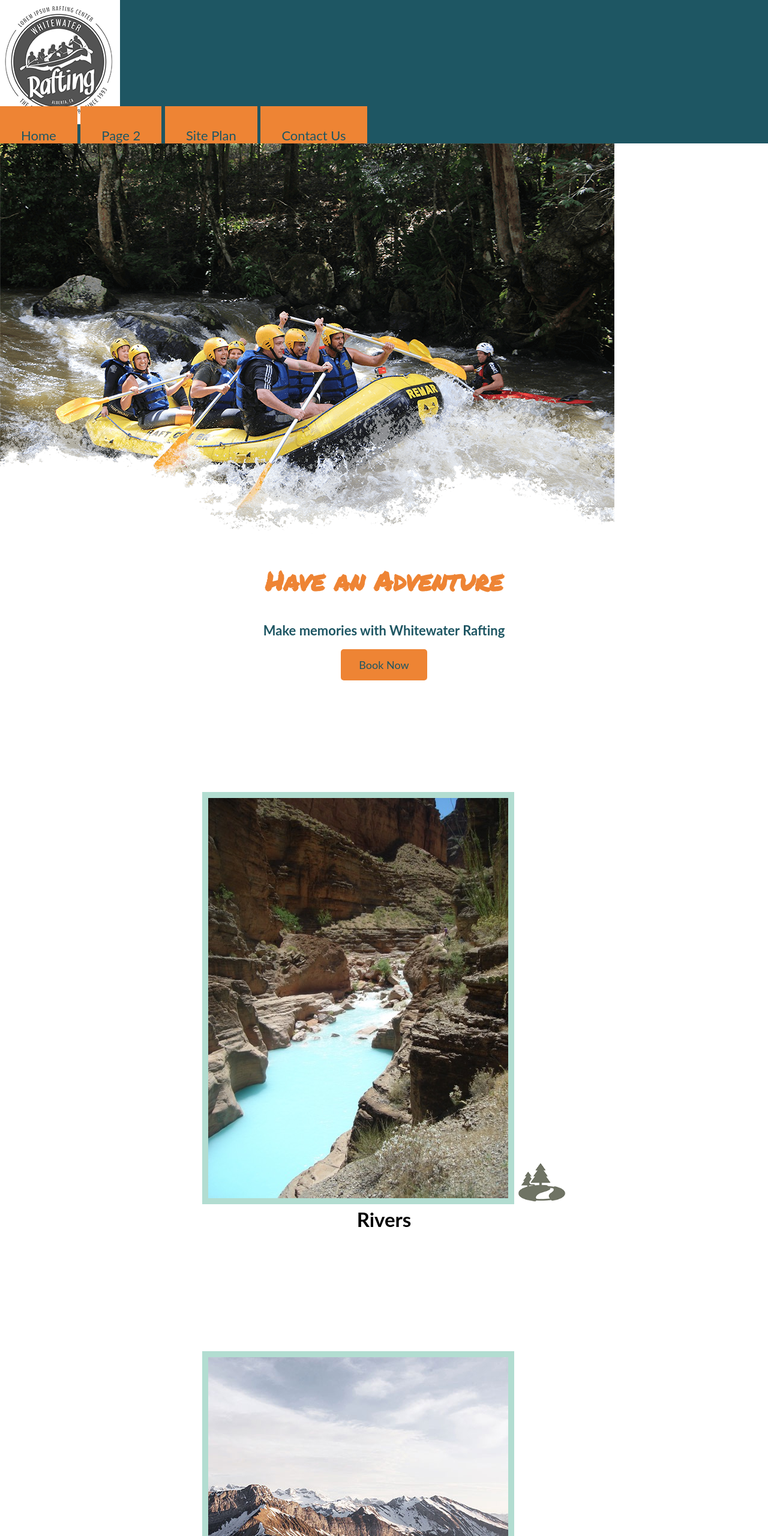
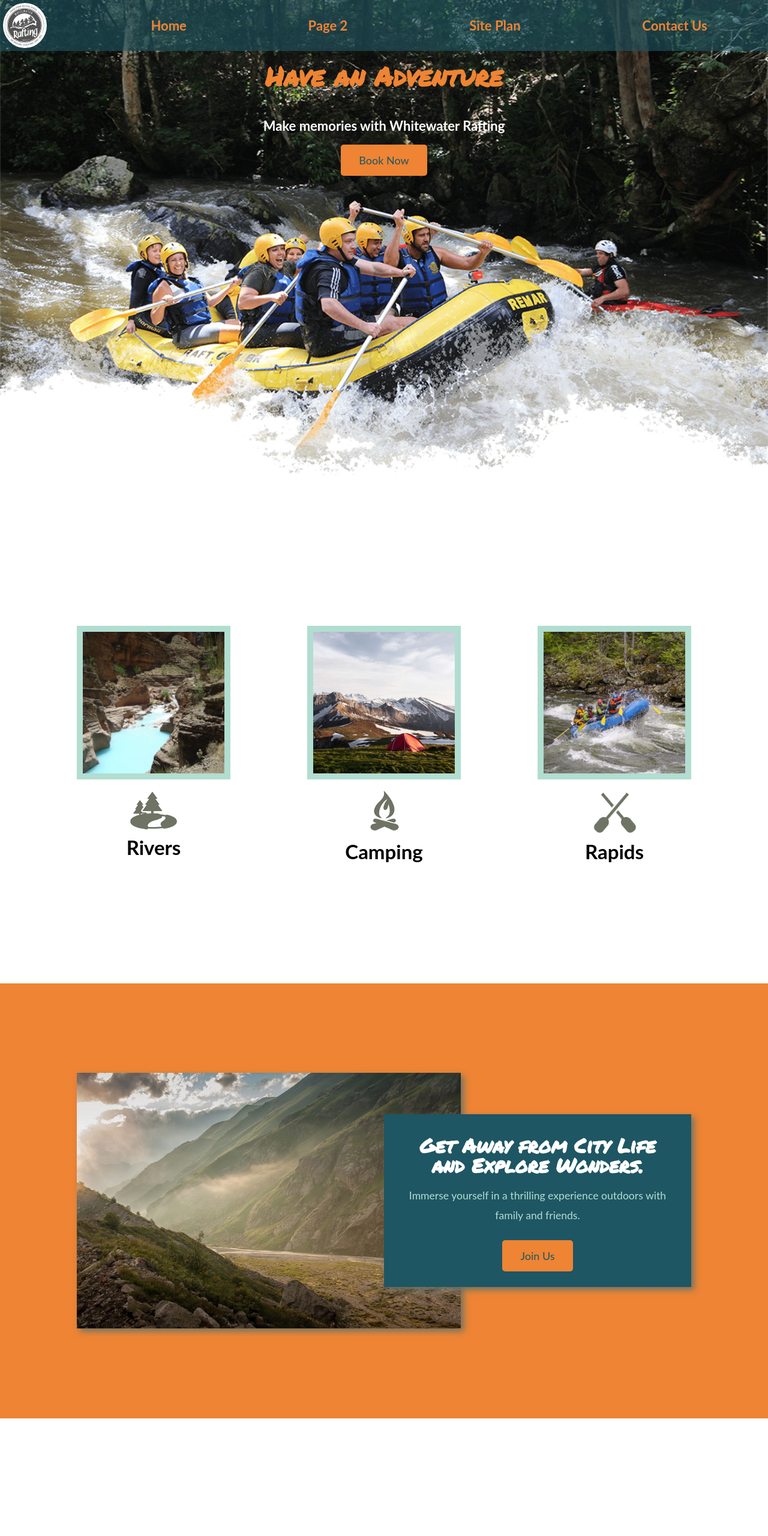
Before and after one commit to kdomiciano/wdd130, a plain HTML site: page wwr/index.html in a window 1280 px wide. Shown: the top 2560 px of the page at 60% size. Drawn offline with Linux system fonts and the light colour scheme; a web font is replaced by a local one.

Commit message:
w07 exercises

```diff
--- a/wwr/index.html
+++ b/wwr/index.html
@@ -13,7 +13,6 @@
             <a id ="logo_link" href="index.html">
                 <img class ="logo" src ="images/logo5_200.png" alt = "Whitewater Rafting Logo">
             </a>
-
             <nav>
                 <a href = "index.html">Home</a>
                 <a href ="#">Page 2</a>
@@ -37,7 +36,7 @@
         <main class ="home-grid">
 
             <section class="rivers-card">
-                <img class="card-img" src ="images/havasu.jpg" alt="river in forest">
+                <img class="card-img" src ="images/havasu500x500.jpg" alt="river in forest">
                 <img class="icon" src="images/river_icon.png" alt="river icon">
                 <h2>Rivers</h2>
             </section>
@@ -47,7 +46,7 @@
                 <h2>Camping</h2>
             </section>
             <section class="rapids-card">
-                <img class="card-img" src="images/rafting55_1024.jpg" alt="rafting boat">
+                <img class="card-img" src="images/rapids.jpg" alt="rafting boat">
                 <img class="icon" src="images/oars.png" alt ="oars icon">
                 <h2>Rapids</h2>
             </section>
--- a/wwr/styles/style.css
+++ b/wwr/styles/style.css
@@ -12,7 +12,21 @@
 }
 
 #logo_link{
+    display: flex;
+    align-items: center;
     padding-top: 5px;
+    padding-left: 5px;
+    padding-bottom: 5px;
+    justify-self: center;
+    align-self: center;
+    justify-items: center;
+}
+
+.logo{
+    display: inline-block;
+    width: 50%;
+    height: 50%;
+    border-radius: 50%;
 }
 
 .icon{
@@ -36,15 +50,29 @@ h4{
 }
 
 header{
- background-color: #1E5663;
+    display:grid;
+    background-color: rgb(30, 86, 99, 0.6);
+    grid-template-columns: 150px auto;
+    grid-template-rows: auto;
+
+
+}
+
+nav{
+    display: flex;
+    justify-content: space-around;
 }
 
 nav a{
+    font-weight: bold;
+
     text-align: center;
-    background-color: #EE8434;
-    color: #1E5663;
+    color: #EE8434;
     text-decoration: none;
-    padding: 35px;
+    padding: 15px;
+    align-self: center;
+
+
 }
 
 nav a:hover{
@@ -58,9 +86,26 @@ nav a:hover{
 
 }
 
-#hero-msg h1, #hero-msg h4{
+#hero {
+    display: grid;
+    grid-template-columns: 1fr 3fr 1fr;
+    margin-top: -100px;
+
+}
+
+#hero-img{
+    width: 100%;
+}
+
+#hero-msg{
+    grid-column: 2/3;
+    grid-row:1/2;
+    margin-top: 100px;
+
+}
+#hero-msg h4{
     text-align: center;
-    color: #1E5663;
+    color: white;
 
 }
 
@@ -69,6 +114,12 @@ nav a:hover{
     color:#EE8434;
     font-family:"Permanent Marker","Rubik Marker Hatch","Prosto One";
 
+}
+
+#hero-box{
+    grid-column: 1/4;
+    grid-row: 1/3;
+    z-index: -1;
 }
 /* #hero-msg h1 {
     text-align:center;
@@ -79,6 +130,13 @@ nav a:hover{
     text-align:center;
     color:#1E5663;
 } */
+
+.home-grid{
+    display: grid;
+    grid-template-columns: repeat(10, 1fr) ;
+    grid-template-rows: repeat(10, auto) ;
+
+}
 
 .icon{
     padding-top: 10px;
@@ -95,7 +153,29 @@ nav a:hover{
 
 }
 
+.card-img, .rivers-card, .camping-card, .mountains {
+    width: 100%;
+
+}
+
+.rivers-card{
+    grid-column: 2/4;
+    grid-row: 2/3;
+
+}
+
+.camping-card{
+    grid-column: 5/7;
+    grid-row: 2/3;
+}
+
+.rapids-card{
+    grid-column: 8/10;
+    grid-row: 2/3;
+}
+
 .rivers-card, .camping-card, .rapids-card{
+
     margin: 200px 0;
 }
 
@@ -122,6 +202,9 @@ main {
     background-color: #1E5663;
     line-height: 1.5em ;
     padding: 35px;
+    grid-column: 6/10;
+    grid-row: 6/7;
+    box-shadow: 5px 5px 10px #6f7364;
 
 }
 .msg h2{
@@ -133,13 +216,25 @@ main {
     color:#B2DDD1;
     font-size: 0.8em;
     padding-bottom: 15px;
+
 }
 #background{
     height:725px;
     background-color: #EE8434;
+    grid-column: 1/11;
+    grid-row: 4/9;
+    width: 100%;
 }
 
+.mountains{
+    grid-column: 2/7;
+    grid-row: 5/8;
+    box-shadow: 5px 5px 10px #6f7364;
+}
 footer{
+    display: flex;
+    justify-content: space-around;
+    align-items: center;
     background-color: #B2DDD1;
     color:#535353;
     padding: 25px 50px;
@@ -163,3 +258,45 @@ footer p{
 footer .social img{
     padding-top: 15px;
 }
+
+@media screen and (max-width: 900px) {
+    #hero, .home-grid {
+        display: block;
+        height: auto;
+    }
+    nav, footer {
+        flex-direction: column;
+    }
+    nav a {
+        display: block;
+        padding: 15px;
+    }
+    #hero {
+        margin-top: 0;
+    }
+    #hero-msg {
+        margin-top: 0;
+    }
+    #hero-msg h4 {
+        display: none;
+    }
+    .home-title {
+        font-size: 25px;
+        color: #6f7364;
+    }
+    .rivers-card, .camping-card, .rapids-card {
+        margin: 50px auto;
+        width: 60%;
+    }
+    #background {
+        display: none;
+    }
+    .mountains, .msg {
+        width: 80%;
+        display: block;
+        margin: 0 auto;
+    }
+    footer {
+        margin-top: 25px;
+    }
+}
```
Also changed, not shown: wwr/images/havasu500x500.jpg (added).
